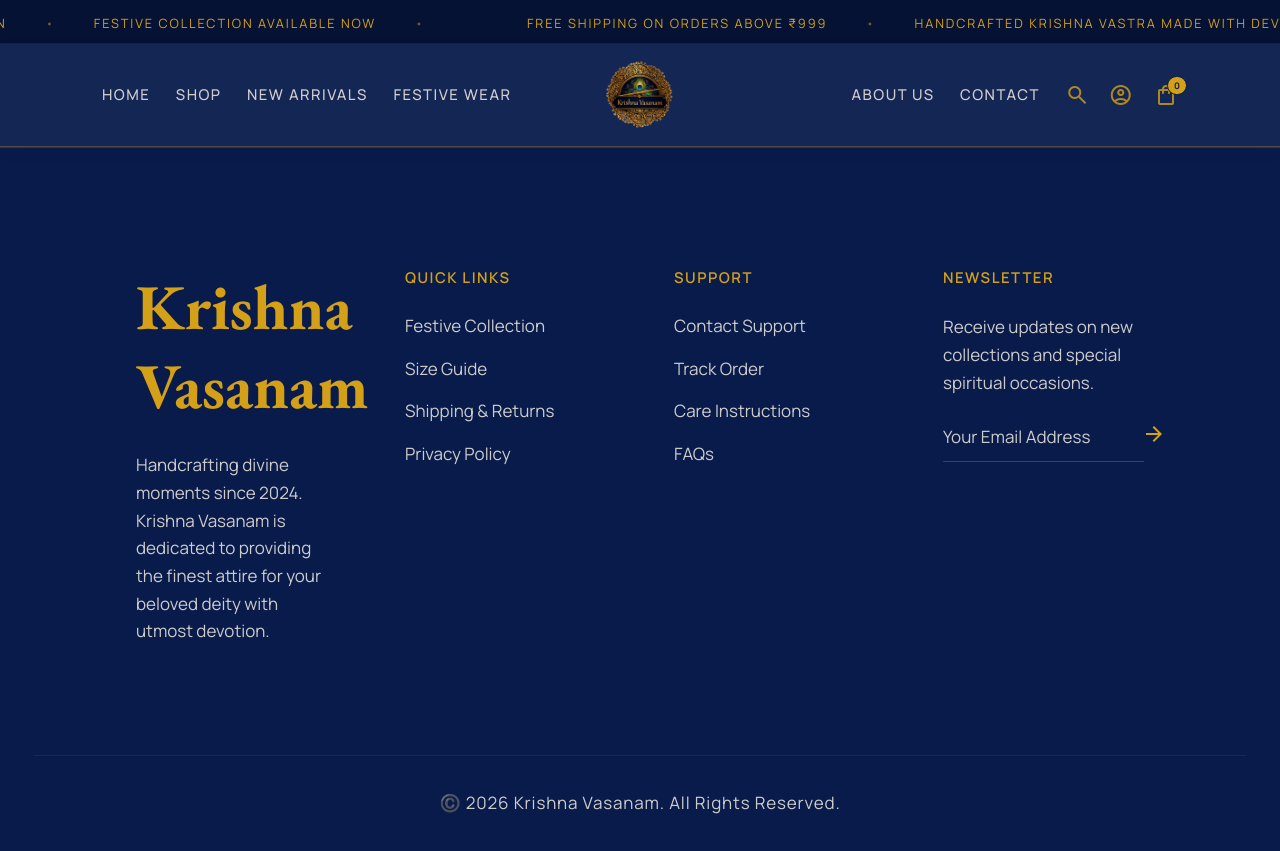
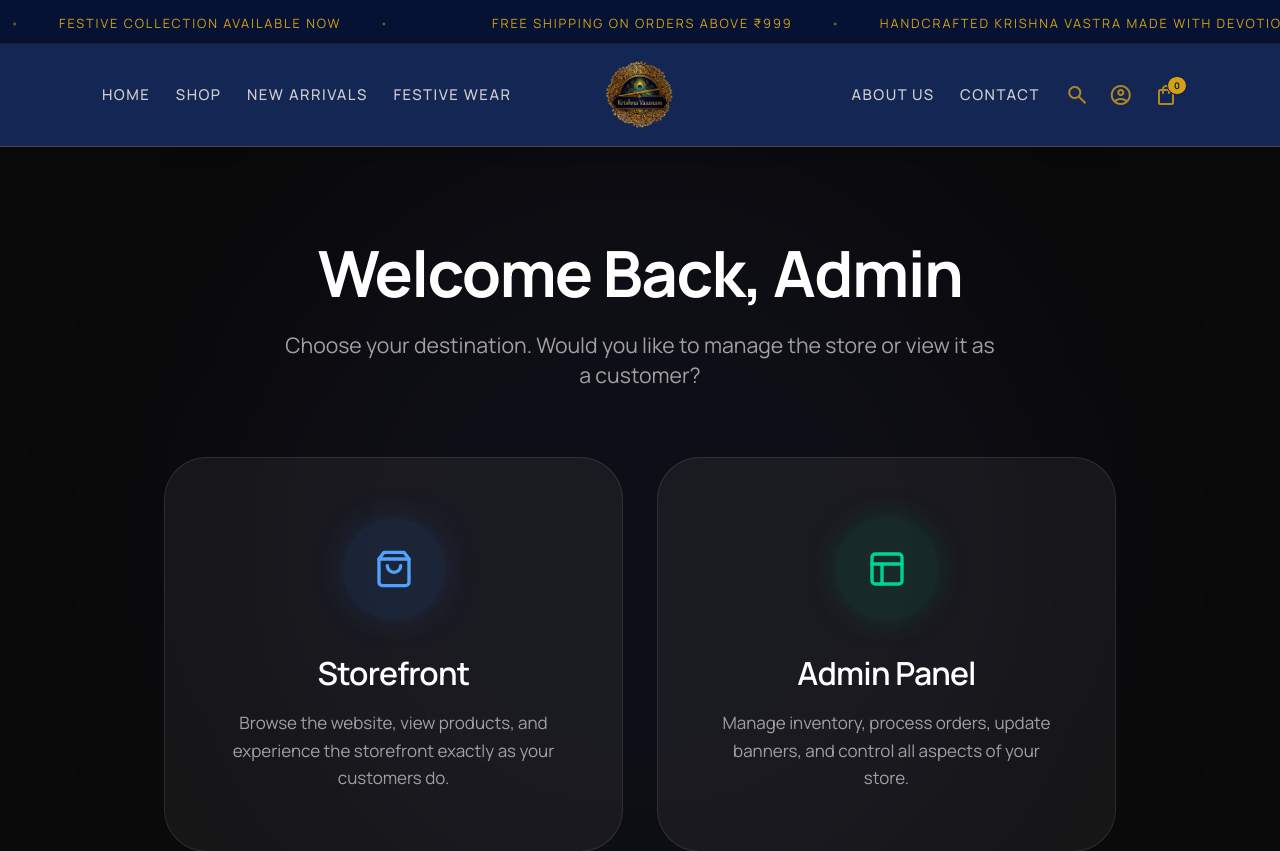
Before and after one commit to PranjalRathi07/yash-website, a React (Vite) app in the folder client/: page /panel-option in a window 1280 px wide. Shown: the top 851 px of the page. Built offline with nearby package versions, Linux system fonts and the light colour scheme; no server answers.

Commit message:
make PanelOption page for admin

```diff
--- /dev/null
+++ b/client/src/pages/PanelOption.jsx
@@ -0,0 +1,99 @@
+import { useNavigate } from "react-router-dom";
+
+function PanelOption() {
+  const navigate = useNavigate();
+
+  return (
+    <div className="min-h-screen bg-neutral-950 flex flex-col items-center justify-center p-6 relative overflow-hidden">
+      {/* Background Gradients */}
+      <div className="absolute inset-0 bg-[radial-gradient(ellipse_at_top,var(--tw-gradient-stops))] from-neutral-900 via-neutral-950 to-neutral-950"></div>
+      <div className="absolute top-1/2 left-1/2 -translate-x-1/2 -translate-y-1/2 w-200 h-200 bg-indigo-500/5 rounded-full blur-[120px] pointer-events-none"></div>
+
+      <div className="relative z-10 w-full max-w-5xl">
+        <div className="text-center mb-16">
+          <h1 className="text-4xl md:text-5xl lg:text-6xl font-bold text-white mb-6 tracking-tight">
+            Welcome Back, Admin
+          </h1>
+          <p className="text-neutral-400 text-lg md:text-xl max-w-2xl mx-auto">
+            Choose your destination. Would you like to manage the store or view
+            it as a customer?
+          </p>
+        </div>
+
+        <div className="grid grid-cols-1 md:grid-cols-2 gap-6 md:gap-8 max-w-4xl mx-auto">
+          {/* Customer View Card */}
+          <button
+            onClick={() => navigate("/")}
+            className="group relative flex flex-col items-center justify-center p-10 md:p-14 bg-white/5 border border-white/10 rounded-[2.5rem] hover:bg-white/10 hover:border-white/20 transition-all duration-500 overflow-hidden text-left focus:outline-none focus:ring-2 focus:ring-blue-500/50"
+          >
+            <div className="absolute inset-0 bg-linear-to-br from-blue-500/10 to-purple-500/10 opacity-0 group-hover:opacity-100 transition-opacity duration-500"></div>
+
+            <div className="w-24 h-24 mb-8 rounded-full bg-blue-500/10 flex items-center justify-center group-hover:scale-110 group-hover:bg-blue-500/20 transition-all duration-500 shadow-[0_0_40px_-10px_rgba(59,130,246,0.3)]">
+              <svg
+                xmlns="http://www.w3.org/2000/svg"
+                width="40"
+                height="40"
+                viewBox="0 0 24 24"
+                fill="none"
+                stroke="currentColor"
+                strokeWidth="2"
+                strokeLinecap="round"
+                strokeLinejoin="round"
+                className="text-blue-400 group-hover:text-blue-300 transition-colors"
+              >
+                <path d="M6 2 3 6v14a2 2 0 0 0 2 2h14a2 2 0 0 0 2-2V6l-3-4Z" />
+                <path d="M3 6h18" />
+                <path d="M16 10a4 4 0 0 1-8 0" />
+              </svg>
+            </div>
+
+            <h2 className="text-3xl font-semibold text-white mb-4 tracking-tight">
+              Storefront
+            </h2>
+            <p className="text-neutral-400 text-base text-center leading-relaxed">
+              Browse the website, view products, and experience the storefront
+              exactly as your customers do.
+            </p>
+          </button>
+
+          {/* Admin Panel Card */}
+          <button
+            onClick={() => navigate("/admin")}
+            className="group relative flex flex-col items-center justify-center p-10 md:p-14 bg-white/5 border border-white/10 rounded-[2.5rem] hover:bg-white/10 hover:border-white/20 transition-all duration-500 overflow-hidden text-left focus:outline-none focus:ring-2 focus:ring-emerald-500/50"
+          >
+            <div className="absolute inset-0 bg-linear-to-br from-emerald-500/10 to-teal-500/10 opacity-0 group-hover:opacity-100 transition-opacity duration-500"></div>
+
+            <div className="w-24 h-24 mb-8 rounded-full bg-emerald-500/10 flex items-center justify-center group-hover:scale-110 group-hover:bg-emerald-500/20 transition-all duration-500 shadow-[0_0_40px_-10px_rgba(16,185,129,0.3)]">
+              <svg
+                xmlns="http://www.w3.org/2000/svg"
+                width="40"
+                height="40"
+                viewBox="0 0 24 24"
+                fill="none"
+                stroke="currentColor"
+                strokeWidth="2"
+                strokeLinecap="round"
+                strokeLinejoin="round"
+                className="text-emerald-400 group-hover:text-emerald-300 transition-colors"
+              >
+                <rect width="18" height="18" x="3" y="3" rx="2" ry="2" />
+                <path d="M3 9h18" />
+                <path d="M9 21V9" />
+              </svg>
+            </div>
+
+            <h2 className="text-3xl font-semibold text-white mb-4 tracking-tight">
+              Admin Panel
+            </h2>
+            <p className="text-neutral-400 text-base text-center leading-relaxed">
+              Manage inventory, process orders, update banners, and control all
+              aspects of your store.
+            </p>
+          </button>
+        </div>
+      </div>
+    </div>
+  );
+}
+
+export default PanelOption;
--- a/client/src/routes/Approutes.jsx
+++ b/client/src/routes/Approutes.jsx
@@ -25,6 +25,7 @@
 import OurStory from "../pages/OurStory";
 import Login from "../pages/Login";
 import AuthCallback from "../pages/AuthCallback";
+import PanelOption from "../pages/PanelOption";
 import Dashboard from "../Adminpanel/page's/Dashboard";
 import ProductManagement from "../Adminpanel/page's/Product-Management";
 import OrderManagement from "../Adminpanel/page's/Order-Management";
@@ -34,33 +35,33 @@
 function AppRoutes() {
   return (
     <Routes>
-			<Route path='/' element={<Home />} />
-			<Route path='/collection' element={<Collection />} />
-			<Route path='/new-arrivals' element={<NewArrivals />} />
-			<Route path='/festive-wear' element={<FestivalWear />} />
-			<Route path='/product/:id' element={<Productdetails />} />
-			<Route path='/cart' element={<Cart />}>
-				<Route path='checkout' element={<Checkout />} />
+      <Route path="/" element={<Home />} />
+      <Route path="/collection" element={<Collection />} />
+      <Route path="/new-arrivals" element={<NewArrivals />} />
+      <Route path="/festive-wear" element={<FestivalWear />} />
+      <Route path="/product/:id" element={<Productdetails />} />
+      <Route path="/cart" element={<Cart />}>
+        <Route path="checkout" element={<Checkout />} />
       </Route>
-			<Route path='/wishlist' element={<Wishlist />} />
-			<Route path='/contact' element={<Contact />} />
-			<Route path='/about' element={<About />} />
-			<Route path='/faq' element={<FAQ />} />
-			<Route path='/size-guide' element={<Sizeguide />} />
-			<Route path='/profile' element={<Profile />}>
+      <Route path="/wishlist" element={<Wishlist />} />
+      <Route path="/contact" element={<Contact />} />
+      <Route path="/about" element={<About />} />
+      <Route path="/faq" element={<FAQ />} />
+      <Route path="/size-guide" element={<Sizeguide />} />
+      <Route path="/profile" element={<Profile />}>
         <Route index element={<ProfileDashboard />} />
-				<Route path='my-orders' element={<MyOrders />} />
-				<Route path='wishlist' element={<Wishlist />} />
-				<Route path='addresses' element={<SavedAddresses />} />
-				<Route path='account-settings' element={<Account />} />
+        <Route path="my-orders" element={<MyOrders />} />
+        <Route path="wishlist" element={<Wishlist />} />
+        <Route path="addresses" element={<SavedAddresses />} />
+        <Route path="account-settings" element={<Account />} />
       </Route>
-			<Route path='/shipping-returns' element={<ShippingReturns />} />
-			<Route path='/privacy-policy' element={<PrivacyPolicy />} />
-			<Route path='/care-guide' element={<CareGuide />} />
-			<Route path='/our-story' element={<OurStory />} />
-			<Route path='/login' element={<Login />} />
+      <Route path="/shipping-returns" element={<ShippingReturns />} />
+      <Route path="/privacy-policy" element={<PrivacyPolicy />} />
+      <Route path="/care-guide" element={<CareGuide />} />
+      <Route path="/our-story" element={<OurStory />} />
+      <Route path="/login" element={<Login />} />
       <Route path="/auth/callback" element={<AuthCallback />} />
-			<Route path="/admin" element={<Dashboard />} />
+      <Route path="/panel-option" element={<PanelOption />} />
       <Route path="/admin/dashboard" element={<Dashboard />} />
       <Route path="/admin/products" element={<ProductManagement />} />
       <Route path="/admin/orders" element={<OrderManagement />} />
```
Also changed, not shown: client/temp.json (deleted), 2 other files (tests, documents, lock files or other folders). Lines whose indentation alone changed are shown as unchanged.
